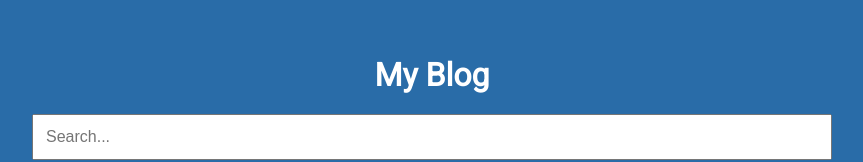
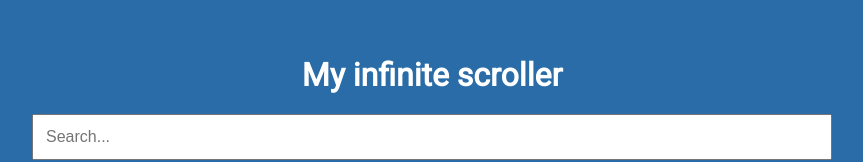
Before and after one commit to namangarg98/infinite-scrolling-js, a plain HTML site: page index.html in a window 1280 px wide. Shown: the part 253-415 px from the top of the page, without its empty margins (208-1071 px from the left). Drawn offline with Linux system fonts and the light colour scheme; no server answers.

Commit message:
Update index.html

```diff
--- a/index.html
+++ b/index.html
@@ -8,7 +8,7 @@
   </head>
   <body>
     <h1>
-      My Blog
+      My infinite scroller
     </h1>
 
     <div class="filter-container">
```
